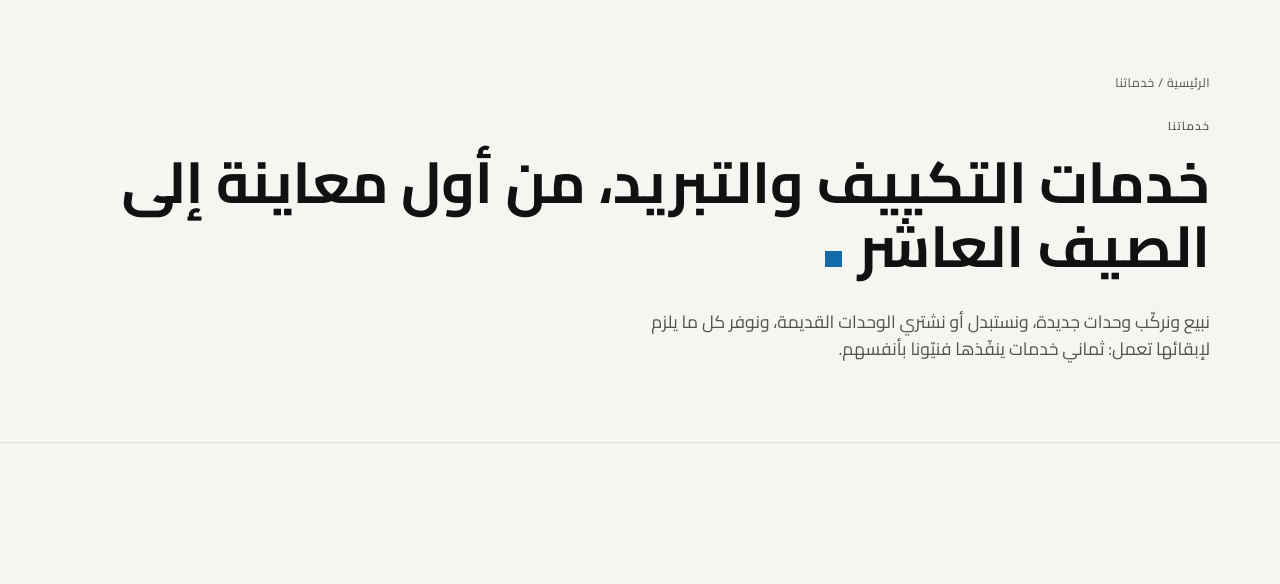
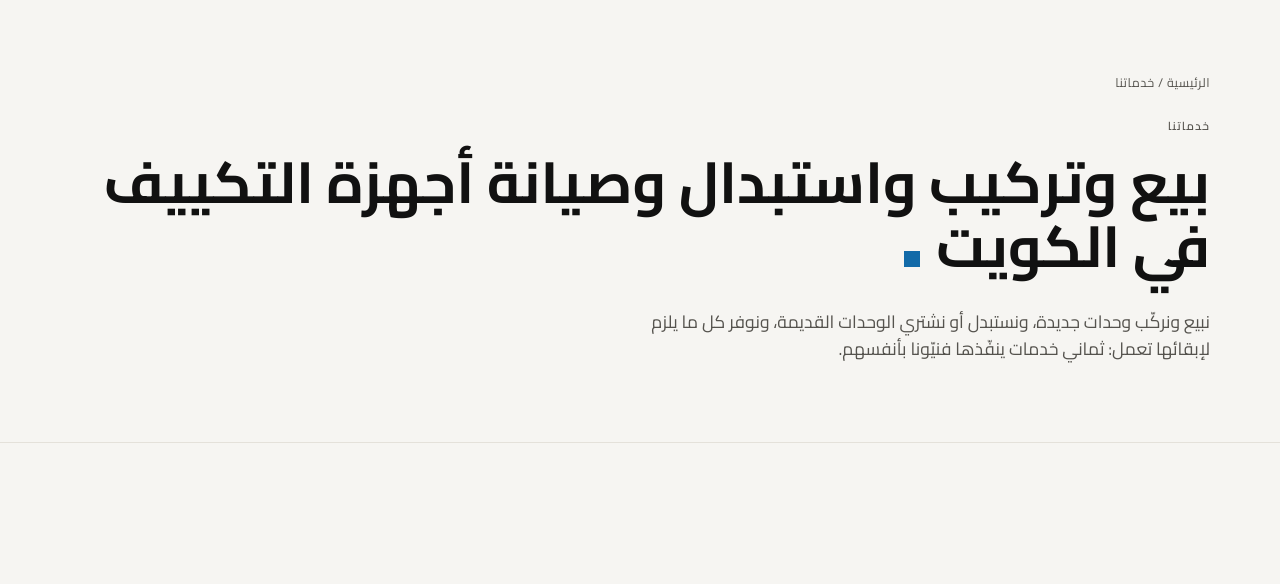
Before and after one commit to AlBazkw/albazkw.com, a plain HTML site: page ar/services.html in a window 1280 px wide. Shown: the part 119-703 px from the top of the page. Drawn offline with Linux system fonts and the light colour scheme.

Commit message:
Services headline: state the trade plainly
Co-Authored-By: Claude Fable 5.1 <noreply@anthropic.com>

```diff
--- a/ar/services.html
+++ b/ar/services.html
@@ -55,7 +55,7 @@
     <div class="container">
       <div class="crumbs"><a href="./">الرئيسية</a> / خدماتنا</div>
       <span class="eyebrow">خدماتنا</span>
-      <h1>خدمات التكييف والتبريد، من أول معاينة إلى الصيف العاشر</h1>
+      <h1>بيع وتركيب واستبدال وصيانة أجهزة التكييف في الكويت</h1>
       <p>نبيع ونركّب وحدات جديدة، ونستبدل أو نشتري الوحدات القديمة، ونوفر كل ما يلزم لإبقائها تعمل: ثماني خدمات ينفّذها فنيّونا بأنفسهم.</p>
     </div>
   </section>
```
Also changed, not shown: services.html (+1 -1 lines).
